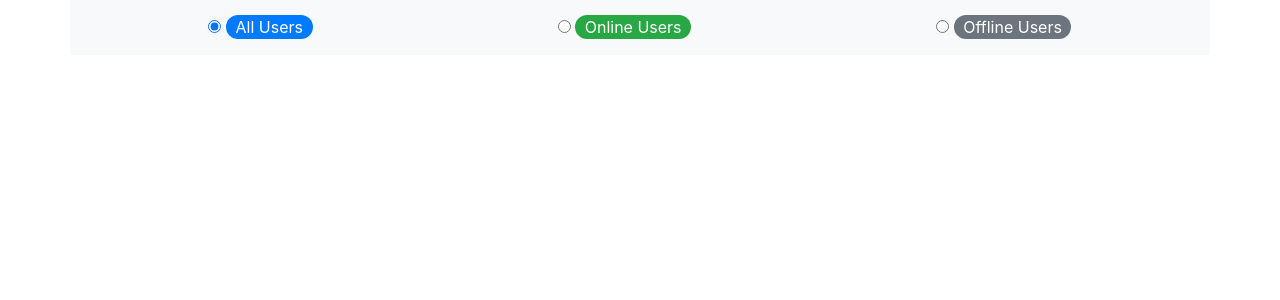
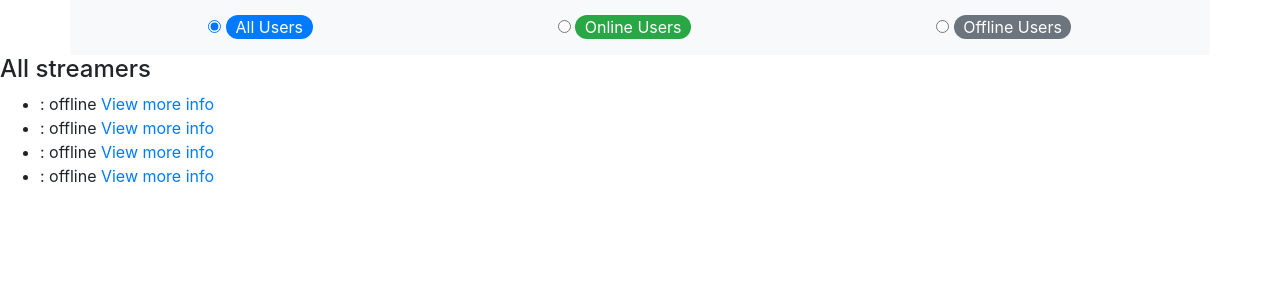
Before and after one commit to NAPOLEON039/twitch-api, a Vue app: page / in a window 1280 px wide. Both pictures are taken after a click on the radio button "All Users". Shown: the top 300 px of the page. Built offline with nearby package versions, Linux system fonts and the light colour scheme.

Commit message:
Finished setting up streamer values

```diff
--- a/src/components/AllComponent.vue
+++ b/src/components/AllComponent.vue
@@ -0,0 +1,22 @@
+<template>
+  <div id="all-component">
+      <h4>All streamers</h4>
+      <ul>
+          <li v-for="user in allUsers">
+              {{ user.name }}: {{ user.status }}
+              <a :href="user.link">View more info</a>
+          </li>
+      </ul>
+  </div>
+</template>
+
+<script>
+export default {
+  name: "AllComponent",
+  props: ["allUsers"]
+};
+</script>
+
+<style>
+
+</style>
--- a/src/components/MainComponent.vue
+++ b/src/components/MainComponent.vue
@@ -1,13 +1,13 @@
 <template>
   <div id="main-component">
       <div class="navbar navbar-light bg-light container">
-       <span><input type="radio" name="users" id="all">&nbsp;<label for="all" class="badge-pill badge-primary">All Users</label></span>
-        <span><input type="radio" name="users" id="online">&nbsp;<label for="online" class="badge-pill badge-success">Online Users</label></span>
-        <span><input type="radio" name="users" id="offline">&nbsp;<label for="offline" class="badge-pill badge-secondary">Offline Users</label></span>
+       <span><input type="radio" name="users" id="all" @change="visible='all'">&nbsp;<label for="all" class="badge-pill badge-primary">All Users</label></span>
+       <span><input type="radio" name="users" id="online" @change="visible='online'">&nbsp;<label for="online" class="badge-pill badge-success">Online Users</label></span>
+       <span><input type="radio" name="users" id="offline" @change="visible='offline'">&nbsp;<label for="offline" class="badge-pill badge-secondary">Offline Users</label></span>
       </div>
-      <AllComponent/>
-      <OnlineComponent/>
-      <OfflineComponent/>
+      <AllComponent :all-users="usersToShow" v-if="visible==='all'"/>
+      <OnlineComponent :online-users="usersToShow" v-if="visible==='online'"/>
+      <OfflineComponent :offline-users="usersToShow" v-if="visible==='offline'"/>
   </div>
 </template>
 
@@ -25,8 +25,9 @@ export default {
   },
   data() {
     return {
+      visible: null,
       usersToShow: [],
-      allUsers: [
+      users: [
         {
           stream: {
             mature: false,
@@ -142,6 +143,41 @@ export default {
         }
       ]
     };
+  },
+  watch: {
+    visible() {
+      if (this.visible === "all") {
+        this.usersToShow = [];
+        let streamerStatus = "";
+        let streamerName = "";
+        let streamerLink = "#";
+        console.log(this.users);
+        for (let user in this.users) {
+          streamerStatus = "";
+          streamerName = "";
+          streamerLink = "#";
+          if (!(typeof user.stream === "object")) {
+            streamerStatus = "offline";
+            streamerName = user.display_name;
+          } else {
+            streamerStatus = "online";
+            streamerName = user.stream.display_name;
+            streamerLink = user.stream.url;
+          }
+          this.usersToShow.push({
+            status: streamerStatus,
+            name: streamerName,
+            link: streamerLink
+          });
+        }
+      }
+      if (this.visible === "online") {
+        console.log("Online users displayed");
+      }
+      if (this.visible === "offline") {
+        console.log("Offline users displayed");
+      }
+    }
   }
 };
 </script>
--- a/src/components/OfflineComponent.vue
+++ b/src/components/OfflineComponent.vue
@@ -0,0 +1,16 @@
+<template>
+  <div id="offline-component">
+      <h4>Hey there I'm offline</h4>
+  </div>
+</template>
+
+<script>
+export default {
+  name: "OfflineComponent",
+  props: ["offlineUsers"]
+};
+</script>
+
+<style>
+
+</style>
--- a/src/components/OnlineComponent.vue
+++ b/src/components/OnlineComponent.vue
@@ -0,0 +1,16 @@
+<template>
+  <div id="online-component">
+      <h4>Hey there I'm online</h4>
+  </div>
+</template>
+
+<script>
+export default {
+  name: "OnlineComponent",
+  props: ["onlineUsers"]
+};
+</script>
+
+<style>
+
+</style>
```
